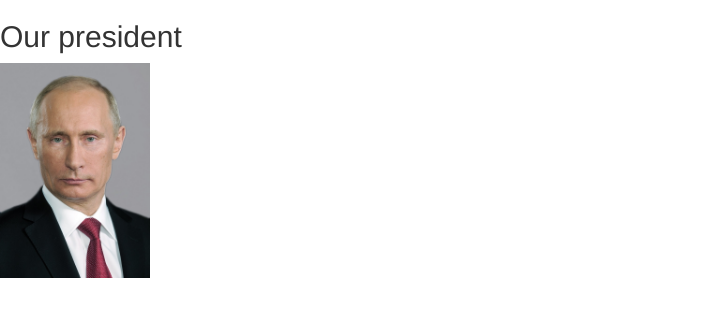
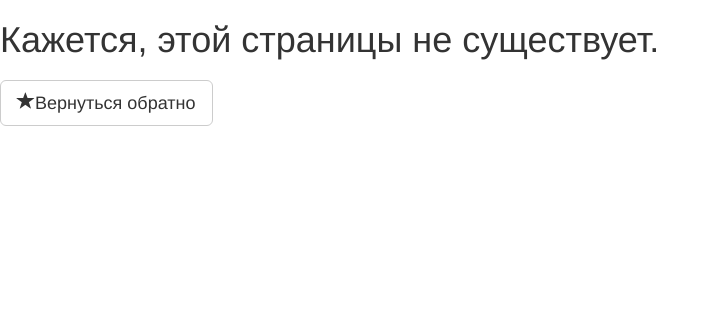
Before and after one commit to lumitytto/lumitytto.github.io, a plain HTML site: page index.html in a window 1280 px wide. Shown: the whole page, without its empty margins (0-719 px from the left). Drawn offline with nearby package versions, Linux system fonts and the light colour scheme.

Commit message:
Update index.html

```diff
--- a/index.html
+++ b/index.html
@@ -2,11 +2,12 @@
 <html>
   <head>
     <meta charset="utf-8">
-    <title>Yet another website</title>
+    <title>404 - Страницы нет</title>
     <link rel="stylesheet" href="https://maxcdn.bootstrapcdn.com/bootstrap/3.3.7/css/bootstrap.min.css" integrity="sha384-BVYiiSIFeK1dGmJRAkycuHAHRg32OmUcww7on3RYdg4Va+PmSTsz/K68vbdEjh4u" crossorigin="anonymous">
   </head>
   <body>
-    <h2>Our president</h2>
-    <img src="images/Vladimir_Putin.jpg" width="150" alt="Vladimir is my love">
+    <h1>Кажется, этой страницы не существует.<h1>
+<button type="button" class="btn btn-default btn-lg">
+  <span class="glyphicon glyphicon-star" aria-hidden="true"></span>Вернуться обратно</button>
   </body>
 </html>
```
